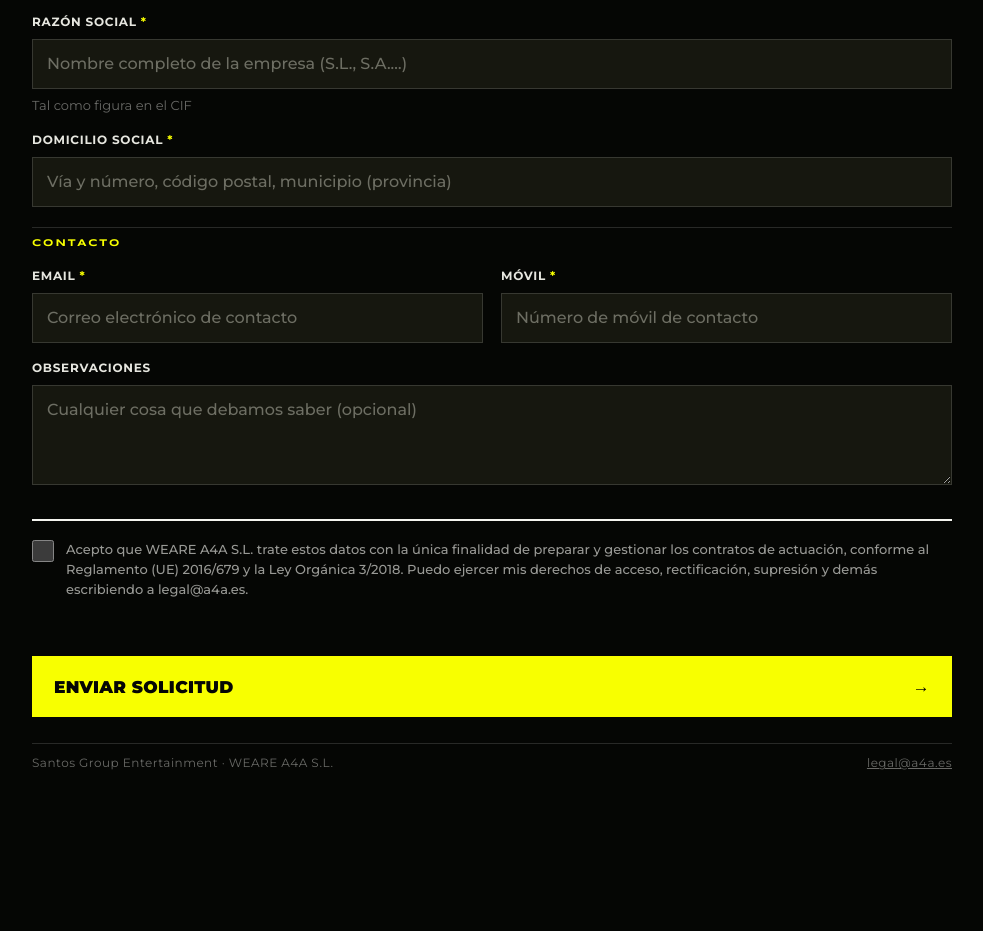
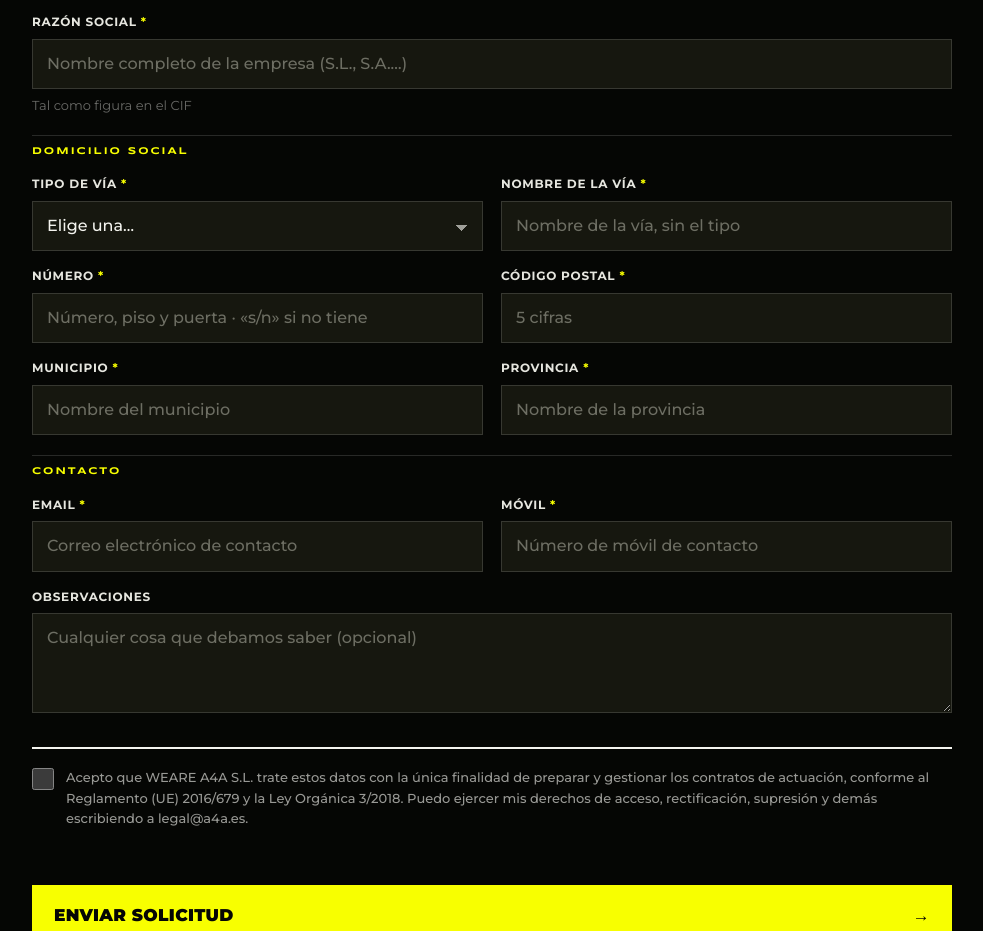
Before and after one commit to santosgroupagency/SantosGroup, a plain HTML site: page index.html in a window 1280 px wide. Shown: the part 2428-3359 px from the top of the page, without its empty margins (148-1131 px from the left). Before the commit the page ends 3273 px from the top, so only its background shows below. Drawn offline with nearby package versions, Linux system fonts and the light colour scheme.

Commit message:
Add files via upload

```diff
--- a/index.html
+++ b/index.html
@@ -447,16 +447,16 @@ footer a{color:inherit}
 
           <div class="f soc"><label for="promCif" class="req">CIF de la empresa</label><input id="promCif" placeholder="Letra y 8 caracteres, sin espacios ni guiones"></div>
           <div class="f full soc"><label for="promEmpresa" class="req">Razón social</label><input id="promEmpresa" autocomplete="organization" placeholder="Nombre completo de la empresa (S.L., S.A.…)"><span class="hint">Tal como figura en el CIF</span></div>
-          <div class="f full soc"><label for="promDomicilio" class="req" id="lblDom">Domicilio social</label><input id="promDomicilio" placeholder="Vía y número, código postal, municipio (provincia)"></div>
 
+          <div class="sub-h soc">Domicilio social</div>
           <div class="sub-h aut">Tu domicilio</div>
-          <div class="f aut"><label for="autVia" class="req">Tipo de vía</label><select id="autVia"><option value="">Elige una…</option><option>Calle</option><option>Avenida</option><option>Plaza</option><option value="otro">Otro</option></select></div>
-          <div class="f aut" id="autOtroBox"><label for="autOtro" class="req">¿Qué tipo de vía?</label><input id="autOtro" placeholder="Tipo de vía (paseo, camino, carretera…)"></div>
-          <div class="f aut"><label for="autNombre" class="req">Nombre de la vía</label><input id="autNombre" placeholder="Nombre de la vía, sin el tipo"></div>
-          <div class="f aut"><label for="autNumero" class="req">Número</label><input id="autNumero" placeholder="Número, piso y puerta · «s/n» si no tiene"></div>
-          <div class="f aut"><label for="autCp" class="req">Código postal</label><input id="autCp" inputmode="numeric" maxlength="5" placeholder="5 cifras"></div>
-          <div class="f aut"><label for="autMunicipio" class="req">Municipio</label><input id="autMunicipio" placeholder="Nombre del municipio"></div>
-          <div class="f aut"><label for="autProvincia" class="req">Provincia</label><input id="autProvincia" placeholder="Nombre de la provincia"></div>
+          <div class="f soc aut"><label for="autVia" class="req">Tipo de vía</label><select id="autVia"><option value="">Elige una…</option><option>Calle</option><option>Avenida</option><option>Plaza</option><option value="otro">Otro</option></select></div>
+          <div class="f soc aut" id="autOtroBox"><label for="autOtro" class="req">¿Qué tipo de vía?</label><input id="autOtro" placeholder="Tipo de vía (paseo, camino, carretera…)"></div>
+          <div class="f soc aut"><label for="autNombre" class="req">Nombre de la vía</label><input id="autNombre" placeholder="Nombre de la vía, sin el tipo"></div>
+          <div class="f soc aut"><label for="autNumero" class="req">Número</label><input id="autNumero" placeholder="Número, piso y puerta · «s/n» si no tiene"></div>
+          <div class="f soc aut"><label for="autCp" class="req">Código postal</label><input id="autCp" inputmode="numeric" maxlength="5" placeholder="5 cifras"></div>
+          <div class="f soc aut"><label for="autMunicipio" class="req">Municipio</label><input id="autMunicipio" placeholder="Nombre del municipio"></div>
+          <div class="f soc aut"><label for="autProvincia" class="req">Provincia</label><input id="autProvincia" placeholder="Nombre de la provincia"></div>
 
           <div class="sub-h ayto">Datos para la factura (opcional)</div>
           <div class="note ayto">La factura se presenta por FACe tras la actuación. Si ahora no tienes estos datos, déjalos en blanco y te los pediremos antes de enviar el contrato.</div>
@@ -527,8 +527,7 @@ function pintarTipo(){
     el.hidden = !( (t==="sociedad" && el.classList.contains("soc")) || (t==="autonomo" && el.classList.contains("aut")) || (t==="ayuntamiento" && el.classList.contains("ayto")) );
   });
   if(t==="ayuntamiento") each(".conc", function(el){ el.hidden = $("cargoTipo").value !== "concejal"; });
-  if(t==="autonomo") $("autOtroBox").hidden = $("autVia").value !== "otro";
-  $("lblDom").textContent = t==="autonomo" ? "Domicilio" : "Domicilio social";
+  if(t!=="ayuntamiento") $("autOtroBox").hidden = $("autVia").value !== "otro";
   $("promNombre").setAttribute("autocomplete", t==="ayuntamiento" ? "off" : "name");
 }
 each("input[name=tipo]", function(el){ el.addEventListener("change", pintarTipo); });
@@ -668,13 +667,13 @@ function cargoTexto(d){
 // ---- Envío ----
 var COMUNES = ["trato","promNombre","promDni","promEmail","promMovil","evento","recinto","ciudad","provincia","codigoPostal","observaciones"];
 var POR_TIPO = {
-  sociedad: ["promEmpresa","promCif","promDomicilio"],
+  sociedad: ["promEmpresa","promCif"],
   autonomo: [],
   ayuntamiento: ["aytoMunicipio","aytoNif","aytoSede","partidaPresupuestaria","dir3OficinaContable","dir3OrganoGestor","dir3UnidadTramitadora"]
 };
 var OBLIG = ["promNombre","promDni","promEmail","promMovil","evento","recinto","ciudad","provincia","codigoPostal","dirVia","dirNombre","dirNumero"];
-var OBLIG_TIPO = { sociedad:["promEmpresa","promCif","promDomicilio"], autonomo:["autVia","autNombre","autNumero","autCp","autMunicipio","autProvincia"], ayuntamiento:["aytoMunicipio","aytoNif","aytoSede"] };
-// Domicilio del autónomo: se compone igual que la dirección del recinto
+var OBLIG_TIPO = { sociedad:["promEmpresa","promCif","autVia","autNombre","autNumero","autCp","autMunicipio","autProvincia"], autonomo:["autVia","autNombre","autNumero","autCp","autMunicipio","autProvincia"], ayuntamiento:["aytoMunicipio","aytoNif","aytoSede"] };
+// Domicilio de la empresa (domicilio social) y del autónomo: se compone igual que la dirección del recinto
 function domicilioAutonomo(d){
   var via = $("autVia").value === "otro" ? $("autOtro").value.trim() : $("autVia").value;
   var num = $("autNumero").value.trim().replace(/^n[º°o.]?\s*/i, "");
@@ -691,14 +690,14 @@ $("frm").addEventListener("submit", function(ev){
   campos.forEach(function(k){ d[k] = $(k).value.trim(); });
   var oblig = OBLIG.concat(OBLIG_TIPO[t]);
   if($("dirVia").value === "otro") oblig = oblig.concat(["dirOtro"]);
-  if(t === "autonomo" && $("autVia").value === "otro") oblig = oblig.concat(["autOtro"]);
+  if((t === "autonomo" || t === "sociedad") && $("autVia").value === "otro") oblig = oblig.concat(["autOtro"]);
   if(t === "ayuntamiento" && $("cargoTipo").value === "concejal") oblig = oblig.concat(["cargoArea","decretoNum","decretoFecha"]);
   var primero = null, faltaArtista = false;
   each("#frm input, #frm select, #frm textarea", function(el){ el.classList.remove("bad"); });
   oblig.forEach(function(k){ if(!$(k).value.trim()){ $(k).classList.add("bad"); primero = primero || $(k); } });
   if(d.codigoPostal && !/^\d{5}$/.test(d.codigoPostal)){ $("codigoPostal").classList.add("bad"); primero = primero || $("codigoPostal"); }
   if(d.promEmail && !/^[^@\s]+@[^@\s]+\.[^@\s]+$/.test(d.promEmail)){ $("promEmail").classList.add("bad"); primero = primero || $("promEmail"); }
-  if(t === "autonomo"){
+  if(t === "autonomo" || t === "sociedad"){
     if($("autCp").value && !/^\d{5}$/.test($("autCp").value)){ $("autCp").classList.add("bad"); primero = primero || $("autCp"); }
     d.promDomicilio = domicilioAutonomo(d);
   }
```
